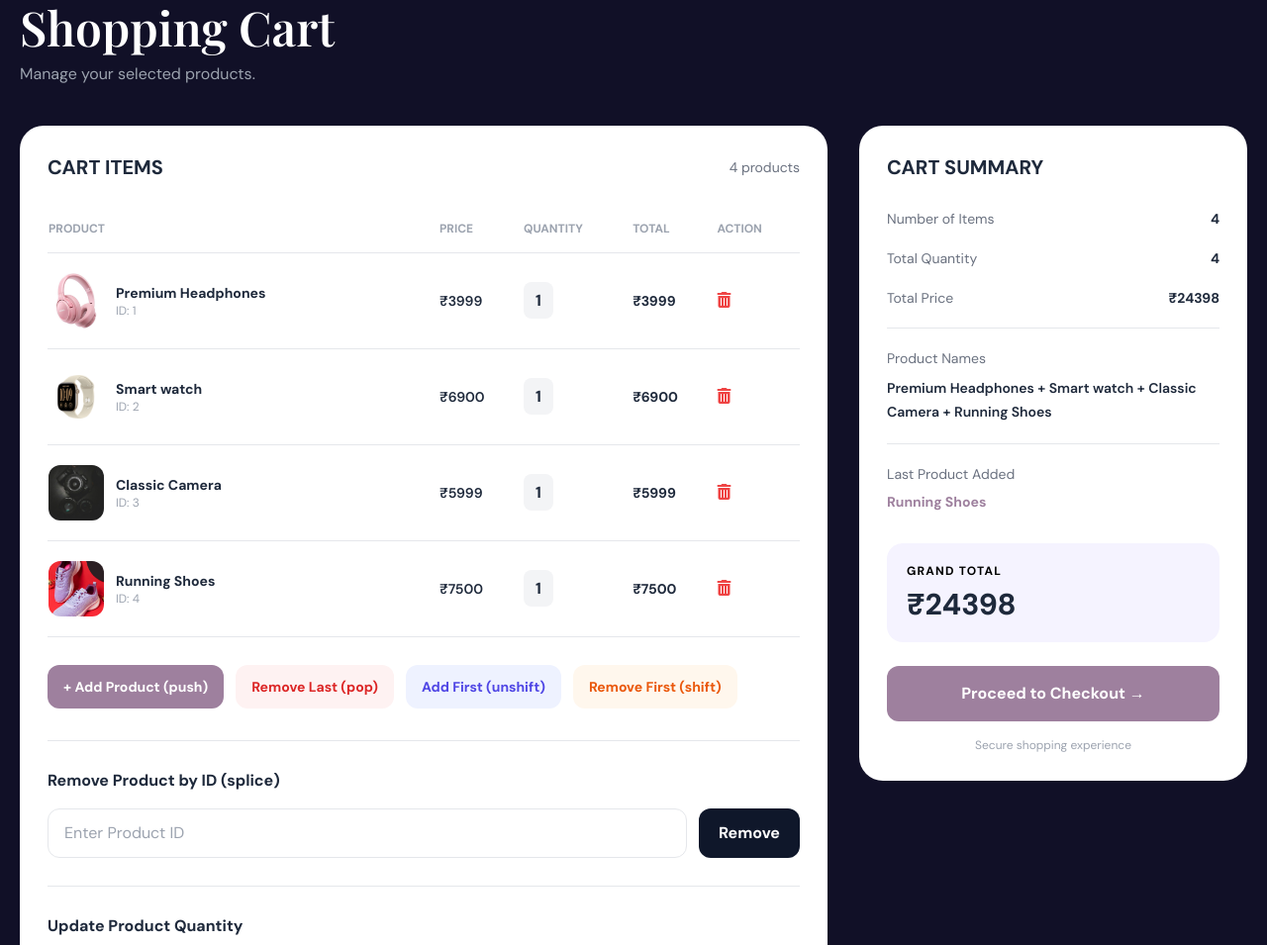
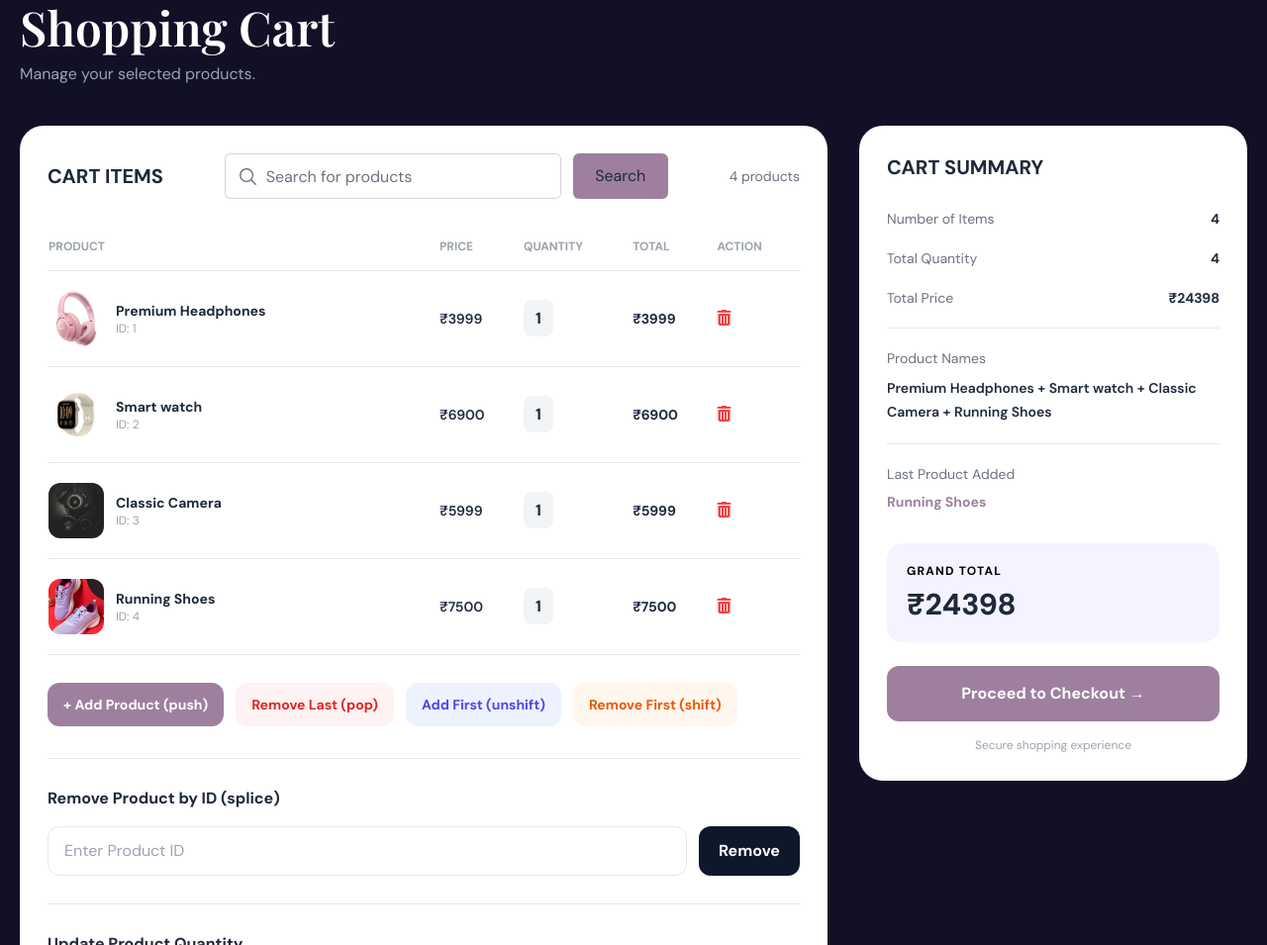
Before and after one commit to Jain-Kashish-04/shopping-cart-application-, a plain HTML site: page index.html in a window 1280 px wide. Shown: the part 1736-2691 px from the top of the page at 99% size. Drawn offline with nearby package versions, Linux system fonts and the light colour scheme.

Commit message:
adding search bar

```diff
--- a/index.html
+++ b/index.html
@@ -199,6 +199,17 @@
 
                 <div class="flex justify-between items-center mb-6">
                     <h3 class="font-bold text-xl">CART ITEMS</h3>
+
+					<div class="flex items-center gap-3 max-w-md w-full">
+						<div class="flex items-center w-full border pl-3 gap-2 bg-white border-gray-500/30 h-[46px] rounded-md overflow-hidden">
+							<svg xmlns="http://www.w3.org/2000/svg" width="23" height="23" viewBox="0 0 30 30" fill="#6B7280">
+								<path d="M13 3C7.489 3 3 7.489 3 13s4.489 10 10 10a9.95 9.95 0 0 0 6.322-2.264l5.971 5.971a1 1 0 1 0 1.414-1.414l-5.97-5.97A9.95 9.95 0 0 0 23 13c0-5.511-4.489-10-10-10m0 2c4.43 0 8 3.57 8 8s-3.57 8-8 8-8-3.57-8-8 3.57-8 8-8"/>
+							</svg>
+							<input type="text" placeholder="Search for products" class="w-full h-full outline-none text-gray-500 placeholder-gray-500 text-s">
+						</div>
+						<button type="submit" class="bg-[#9e809e] w-32 h-[46px] rounded-md text-s">Search</button>
+					</div>
+
                     <span id="cartItemCount" class="text-sm text-gray-500"></span>
                 </div>
 
```
